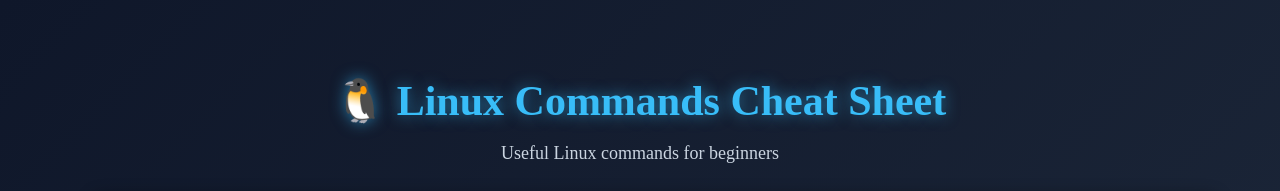
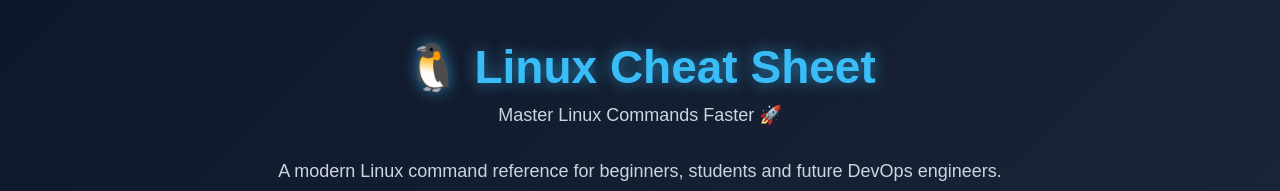
Before and after one commit to arunvishwakarma1307-wq/linux-cheat-sheet, a plain HTML site: page index.html in a window 1280 px wide. Shown: the top 191 px of the page. Drawn offline with Linux system fonts and the light colour scheme.

Commit message:
Add professional navigation and hero section

```diff
--- a/index.html
+++ b/index.html
@@ -9,8 +9,17 @@
 <body>
 
     <div class="container">
-        <h1>🐧 Linux Commands Cheat Sheet</h1>
-        <p class="subtitle">Useful Linux commands for beginners</p>
+        <section class="hero">
+    <h1>🐧 Linux Cheat Sheet</h1>
+    <p class="subtitle">
+        Master Linux Commands Faster 🚀
+    </p>
+
+    <p class="hero-text">
+        A modern Linux command reference for beginners,
+        students and future DevOps engineers.
+    </p>
+</section>
 
         <input type="text" id="searchInput" placeholder="Search command...">
 
--- a/style.css
+++ b/style.css
@@ -1,4 +1,4 @@
- HEAD
+
 *{
     margin:0;
     padding:0;
@@ -20,7 +20,8 @@ body{
 
 h1{
     text-align:center;
-    font-size:42px;
+    font-size:46px;
+    font-weight:700;
     color:#38bdf8;
     margin-bottom:10px;
     text-shadow:0 0 15px rgba(56,189,248,.6);
@@ -172,3 +173,19 @@ h1{
 .creator{
     font-size:22px;
 }
+
+}
+
+.hero{
+    text-align: center;
+    margin-bottom: 40px;
+}
+
+.hero-text{
+    max-width: 900px;
+    margin: 15px auto 30px;
+    text-align: center;
+    color: #cbd5e1;
+    font-size: 18px;
+    line-height: 1.7;
+}
```
